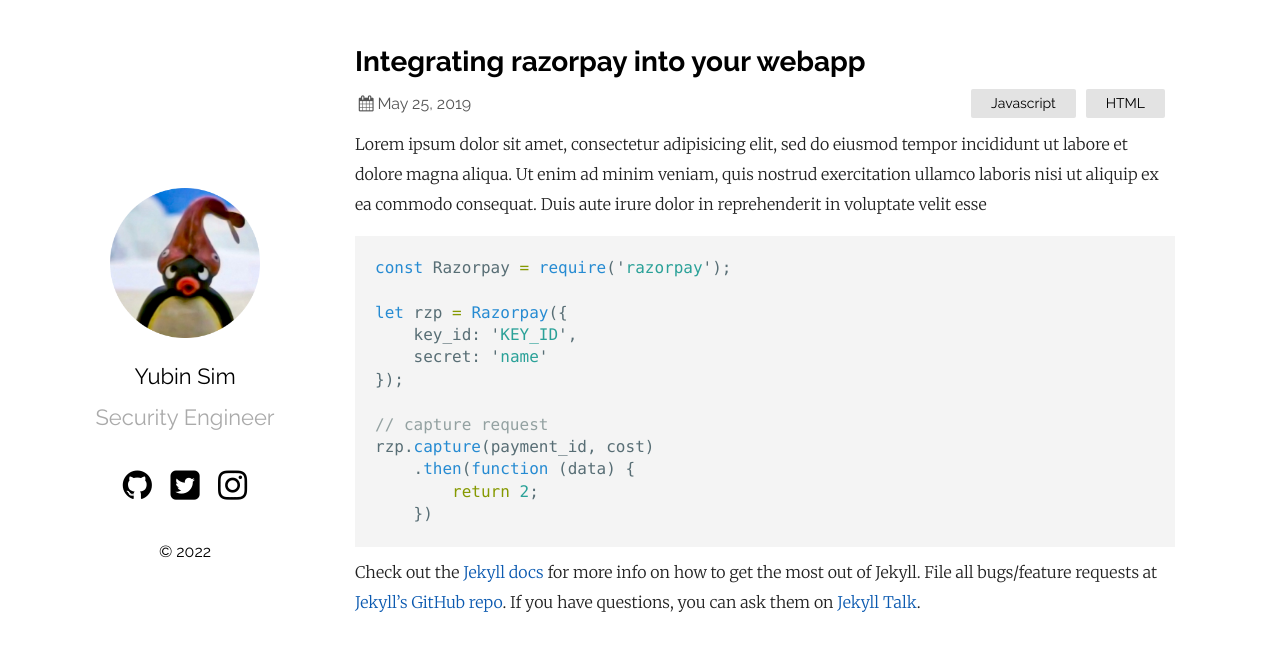
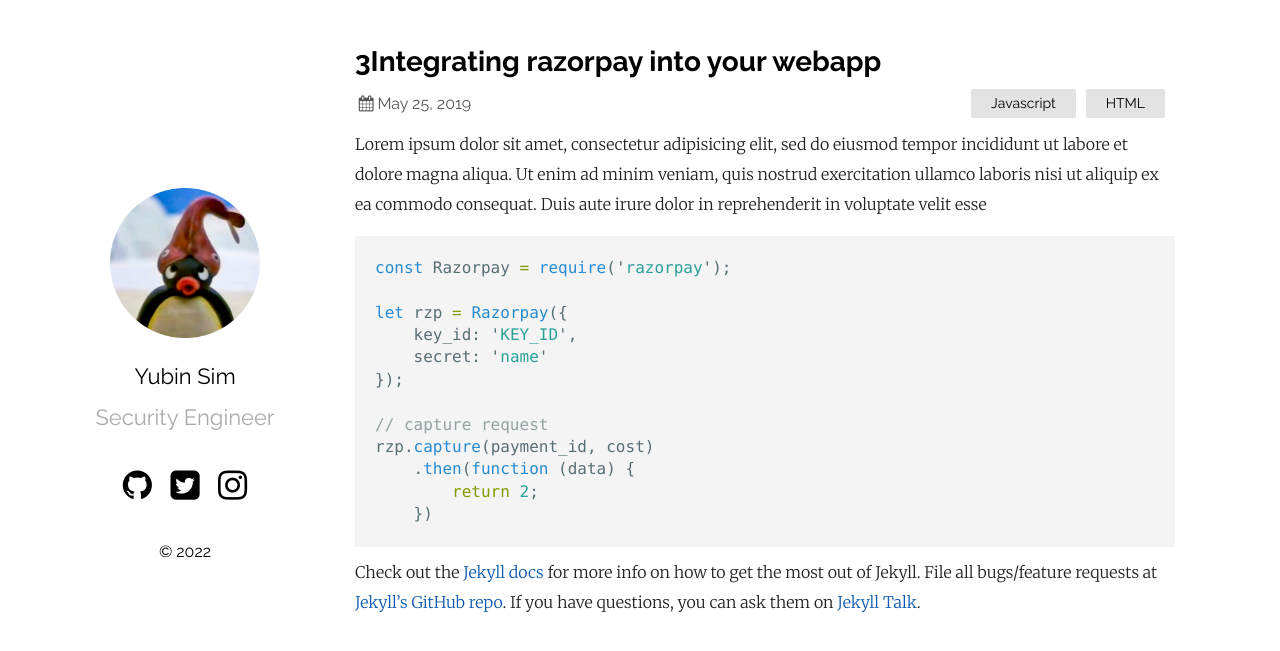
Before and after one commit to usrbin-sim/-usrbin-sim.github.io, a Jekyll site: the page built from _posts/2019-05-25-welcome-to-jekyll.markdown, in a window 1280 px wide. Shown: the top 651 px of the page. Built offline with Jekyll 4.4.1, drawn with Linux system fonts in a browser that asks for light colours.

Commit message:
Test file

```diff
--- a/_posts/2019-04-24-welcome-to-jekyll.markdown
+++ b/_posts/2019-04-24-welcome-to-jekyll.markdown
@@ -1,6 +1,6 @@
 ---
 layout: post
-title:  "Integrating razorpay into your webapp"
+title:  "2Integrating razorpay into your webapp"
 date:   2019-04-24 21:03:36 +0530
 categories: Javascript NodeJS
 ---
--- a/_posts/2019-05-25-welcome-to-jekyll.markdown
+++ b/_posts/2019-05-25-welcome-to-jekyll.markdown
@@ -1,6 +1,6 @@
 ---
 layout: post
-title:  "Integrating razorpay into your webapp"
+title:  "3Integrating razorpay into your webapp"
 date:   2019-05-25 21:03:36 +0530
 categories: Javascript HTML
 ---
```
